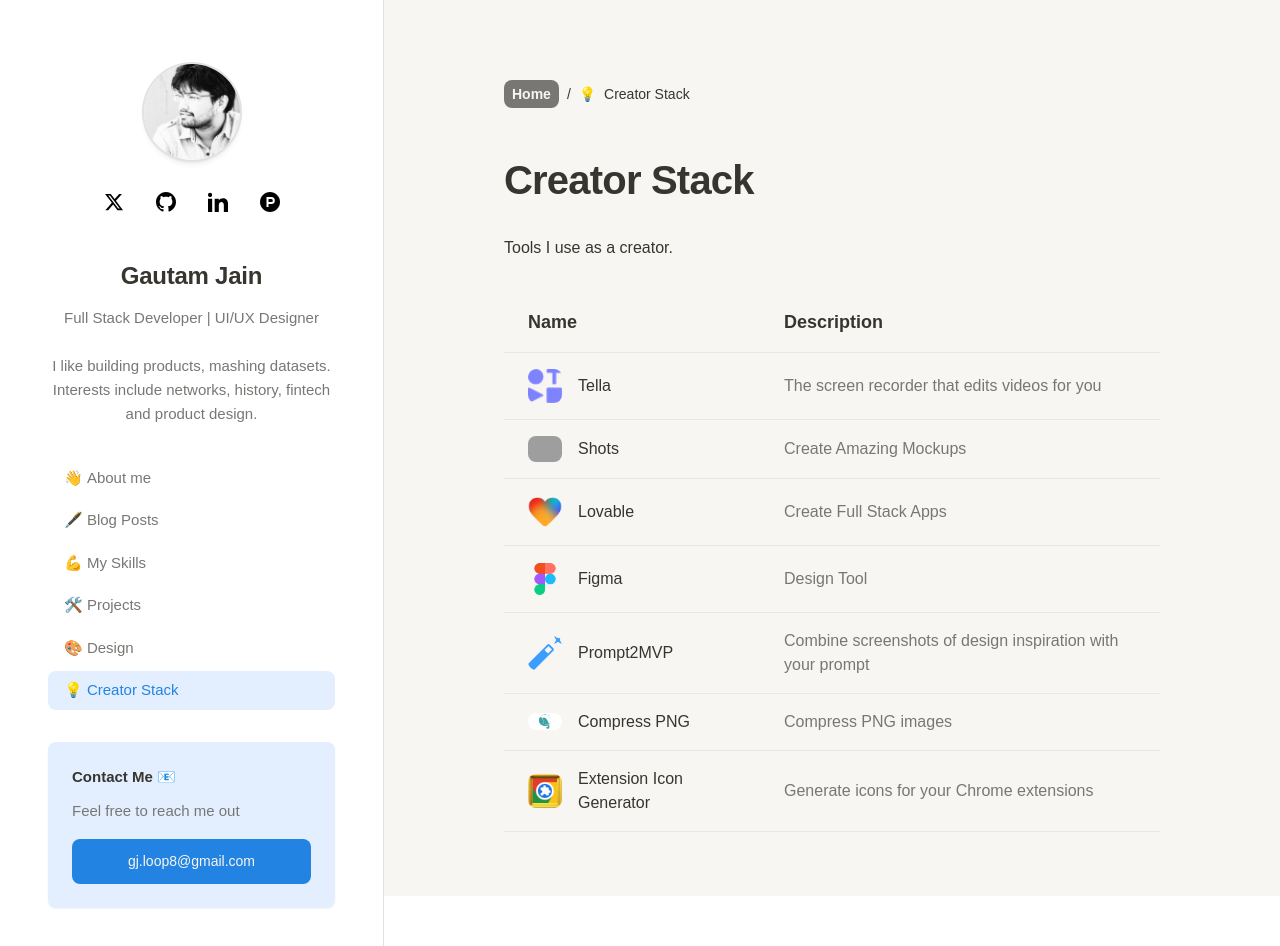
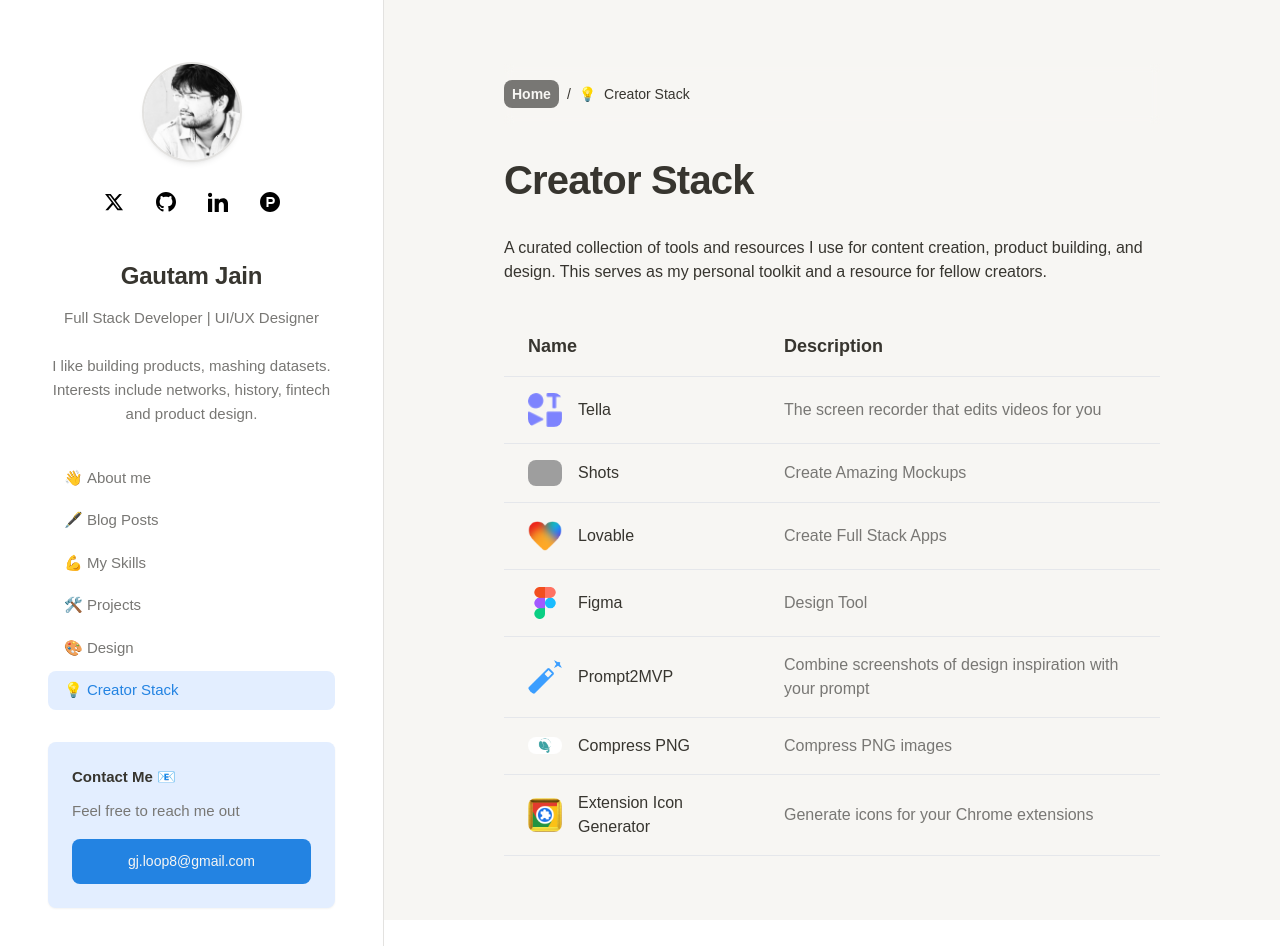
Before and after one commit to gjain574/next-pages, a Next.js app: page /creator-stack in a window 1280 px wide. Shown: the top 946 px of the page. Built offline with nearby package versions, Linux system fonts and the light colour scheme; grey boxes are pictures that could not be loaded.

Commit message:
Update description for creator stack

```diff
--- a/src/app/creator-stack/page.tsx
+++ b/src/app/creator-stack/page.tsx
@@ -36,7 +36,7 @@
         </h1>
         <div className="prose prose-sm sm:prose-lg max-w-none mb-8 prose-p:text-gray-darker prose-p:leading-relaxed prose-p:text-sm sm:prose-p:text-body">
             <p>
-                Tools I use as a creator.
+                A curated collection of tools and resources I use for content creation, product building, and design. This serves as my personal toolkit and a resource for fellow creators.
             </p>
         </div>
         <div className="overflow-x-auto">
@@ -77,14 +77,6 @@
           </table>
         </div>
     </main>
-    // <div className="min-h-screen">
-    //   <main className="max-w-7xl mx-auto px-4 sm:px-6 lg:px-8 pt-24 pb-16">
-    //     <h1 className="text-4xl font-bold mb-8"></h1>
-    //     <p className="text-lg text-muted-foreground mb-12">
-
-    //     </p>
-    //   </main>
-    // </div>
   );
 };
 
```
